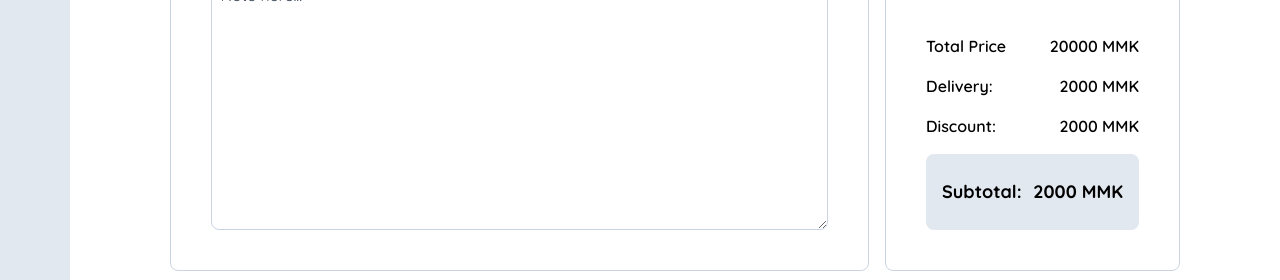
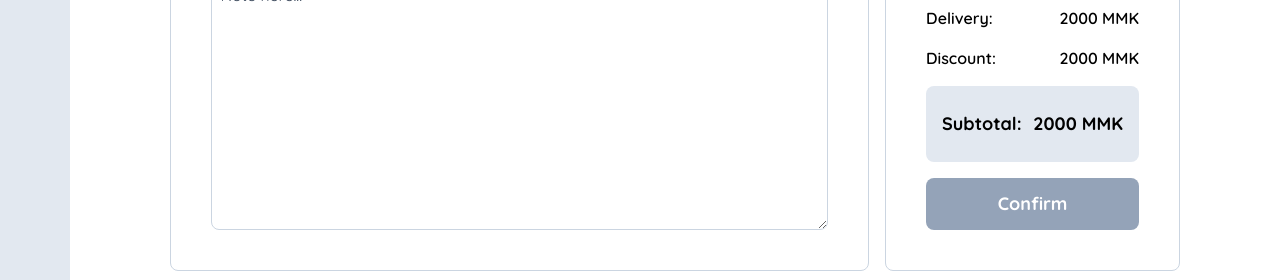
Before and after one commit to HeinKoZin/asxox_nuxt, a Nuxt app: page /checkout in a window 1280 px wide. Shown: the part 1272-1552 px from the top of the page. Built offline with nearby package versions, Linux system fonts and the light colour scheme; a web font is replaced by a local one; what vue2-touch-events would draw is missing.

Commit message:
Order Confirm is added.

```diff
--- a/components/Checkout/CustomerOrderList.vue
+++ b/components/Checkout/CustomerOrderList.vue
@@ -39,6 +39,9 @@
             <div class="total-price">2000 MMK</div>
           </div>
         </div>
+      </div>
+      <div class="order-confirm-btn">
+        <button disabled>Confirm</button>
       </div>
     </div>
   </div>
@@ -120,4 +123,12 @@ export default {
 .order-badge span {
   @apply text-slate-50 text-[10px] md:text-sm absolute bg-orange-500 rounded-full h-5 md:h-6 w-5 md:w-6 justify-center items-center flex text-center -top-3 -right-3;
 }
+
+.order-confirm-btn {
+  @apply w-full mt-2;
+}
+
+.order-confirm-btn button {
+  @apply w-full bg-orange-500 text-white text-lg font-bold py-3 px-4 rounded-lg font-quicksand disabled:bg-slate-400;
+}
 </style>
--- a/pages/checkout/index.vue
+++ b/pages/checkout/index.vue
@@ -7,6 +7,9 @@
         <CustomerInfo />
         <CustomerOrderList />
       </div>
+      <!-- <div class="order-confirm-btn">
+        <button>Confirm</button>
+      </div> -->
     </div>
   </div>
 </template>
@@ -33,4 +36,12 @@ export default {
 .body {
   @apply w-full flex flex-col-reverse md:flex-row gap-x-2 mt-5;
 }
+
+.order-confirm-btn {
+  @apply flex justify-end my-4 p-1;
+}
+
+.order-confirm-btn button {
+  @apply p-3 px-6 bg-orange-500 text-white text-lg border-0 font-quicksand rounded-lg font-semibold;
+}
 </style>
```
